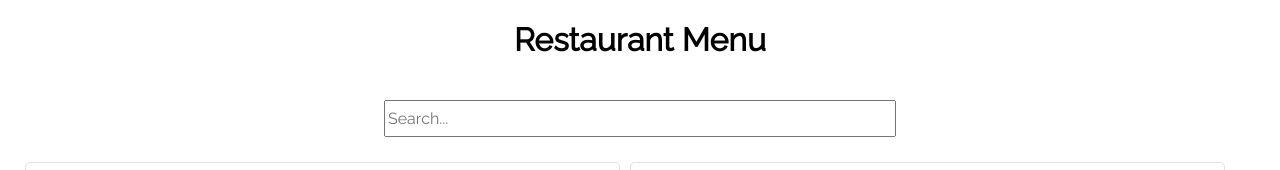
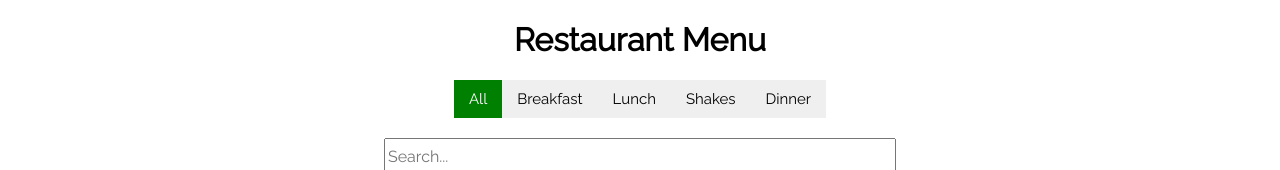
Before and after one commit to bktfuture/Restraunt-React, a React (Create React App) app: page / in a window 1280 px wide. Shown: the top 170 px of the page. Built offline with nearby package versions, Linux system fonts and the light colour scheme; grey boxes are pictures that could not be loaded; a web font is replaced by a local one.

Commit message:
Finished menu-btns

```diff
--- a/src/App.css
+++ b/src/App.css
@@ -145,3 +145,8 @@ button {
 .greenBg {
   background-color: yellowgreen;
 }
+
+.active-menu-btn {
+  background-color: green;
+  color: white;
+}
--- a/src/App.js
+++ b/src/App.js
@@ -3,16 +3,34 @@ import "./App.css";
 import { getProducts } from "./client";
 import Cards from "./components/Cards";
 import Search from "./components/Search";
+import Menu from "./components/Menu";
 
 function App() {
   const [products, setProducts] = useState([]);
+  const [selectedCategory, setSelectedCategory] = useState('all');
+
   useEffect(() => {
     setProducts(getProducts());
-  });
+  }, []);
+
+  // Extract unique categories from products
+  const categories = [...new Set(products.map((product) => product.category))];
+
+  // Filter products based on selected category
+  const filteredProducts = () => {
+    if (selectedCategory === 'all') {
+      return products
+    } else {
+      return products.filter((product) => product.category === selectedCategory);
+    }
+  }
+
   // we can create a constant for api calls or call api here (not prefer)
   return (
     <div className="body">
       <h1>Restaurant Menu</h1>
+
+      <Menu categories={categories} selectedCategory={selectedCategory} onSelectCategory={setSelectedCategory} />
       <Search />
 
       {/* place for a header */}
@@ -20,7 +38,7 @@ function App() {
       {/* search */}
       {/* cart */}
 
-      <Cards products={products} />
+      <Cards products={filteredProducts()} />
     </div>
   );
 }
--- a/src/components/Menu.jsx
+++ b/src/components/Menu.jsx
@@ -0,0 +1,19 @@
+const Menu = ({categories, selectedCategory, onSelectCategory}) => {
+    const capitalizeCategory = (string) => {
+        return string.charAt(0).toUpperCase() + string.slice(1)
+    }
+    return (
+        <div className="menu-labels">
+            <button className={selectedCategory === "all" ? "active-menu-btn" : ""} onClick={() => onSelectCategory('all') }>All</button>
+
+            {categories.map((category) => {
+                return (
+                    <button className={selectedCategory === category ? "active-menu-btn" : ""} key={category} onClick={() => onSelectCategory(category) }>
+                        {capitalizeCategory(category)}
+                    </button>
+                )
+            })}
+        </div>
+    )
+}
+export default Menu;
```
